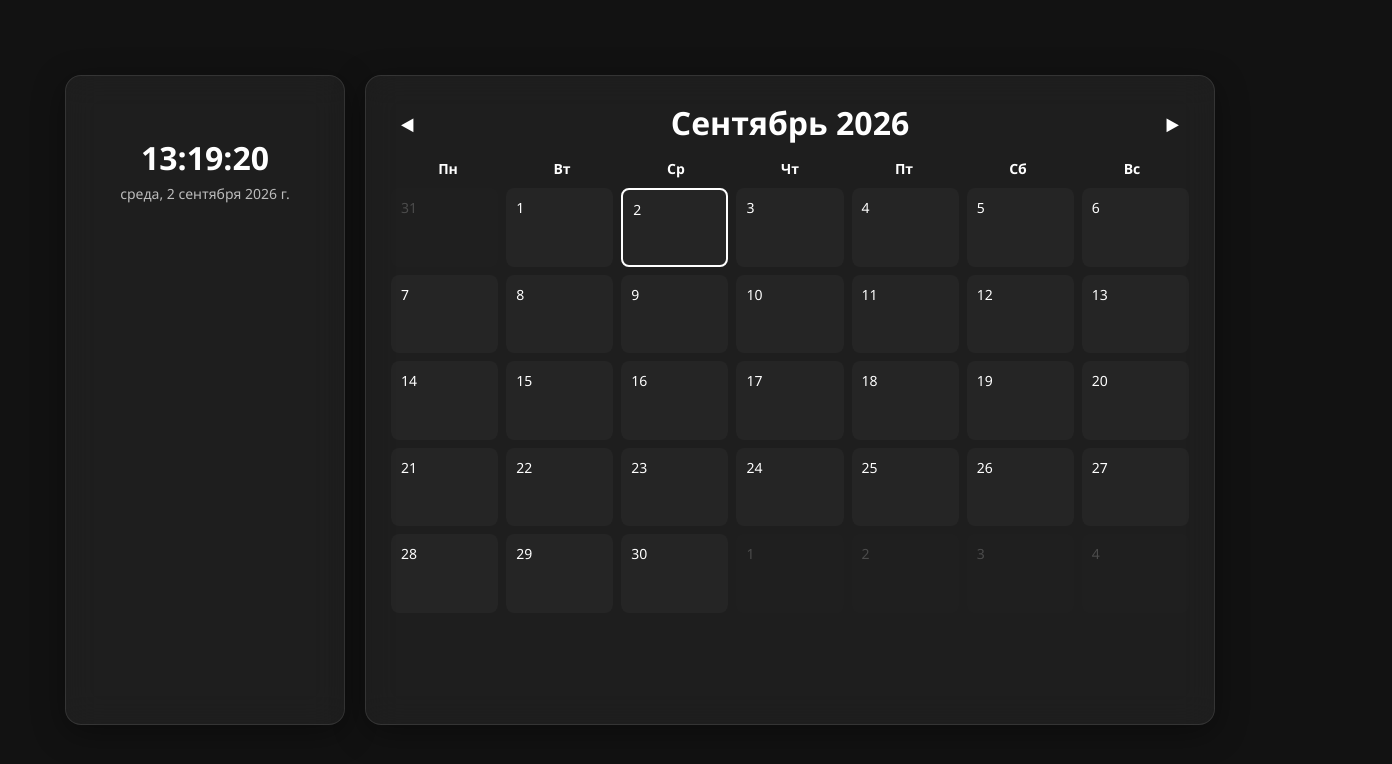
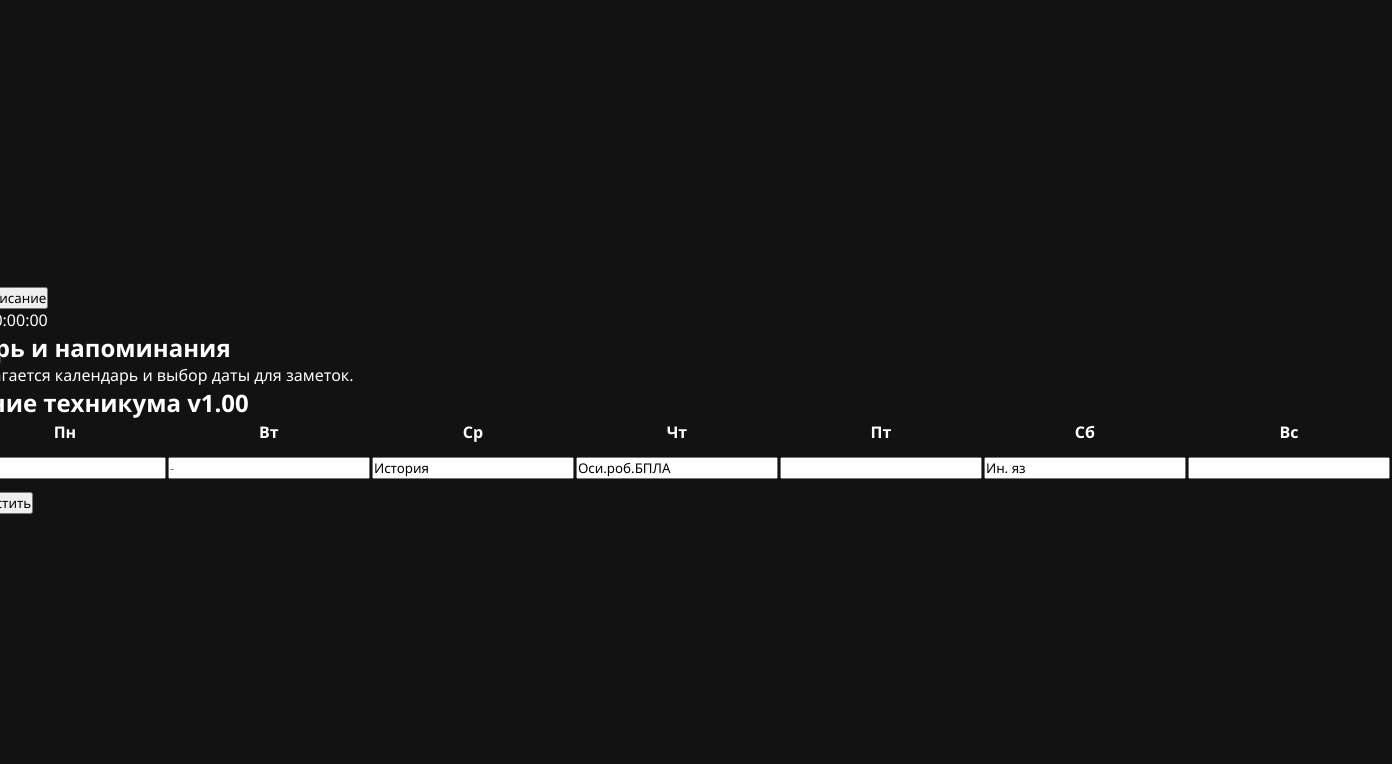
Before and after one commit to forgetoneforever-a11y/college_organizer-, a website: page index.html in a window 1280 px wide. Shown: the whole page, 1392 px wide, since content can reach past the window. Drawn offline with Linux system fonts and the light colour scheme.

Commit message:
Update index.html

```diff
--- a/index.html
+++ b/index.html
@@ -3,53 +3,75 @@
 <head>
     <meta charset="UTF-8">
     <meta name="viewport" content="width=device-width, initial-scale=1.0">
-    <title>Календарь Заметок</title>
+    <title>College Organizer</title>
     <link rel="stylesheet" href="style.css">
 </head>
 <body>
+    <div class="app-wrapper">
+        <!-- Шапка с навигацией по вкладкам -->
+        <header class="app-header">
+            <div class="nav-tabs">
+                <button class="tab-btn active" data-tab="calendar-section">Календарь</button>
+                <button class="tab-btn" data-tab="schedule-section">Расписание</button>
+            </div>
+            <div class="status-widget">
+                <span id="current-date-time">02.09.2026 • 00:00:00</span>
+            </div>
+        </header>
 
-    <div class="app-container">
-        <aside class="sidebar glass">
-            <div class="live-clock-container">
-                <div id="live-time" class="live-time">00:00:00</div>
-                <div id="live-date" class="live-date">Загрузка даты...</div>
+        <!-- ВКЛАДКА 1: Календарь и Заметки -->
+        <section id="calendar-section" class="tab-content active">
+            <h2>Календарь и напоминания</h2>
+            <!-- Твой текущий код календаря и формы отправки в Telegram -->
+            <div class="calendar-card">
+                <!-- Здесь твои элементы календаря -->
+                <p>Здесь располагается календарь и выбор даты для заметок.</p>
             </div>
-        </aside>
+        </section>
 
-        <main class="calendar-main glass">
-            <header class="calendar-header">
-                <button id="prev-month">◀</button>
-                <h1 id="month-year">Месяц Год</h1>
-                <button id="next-month">▶</button>
-            </header>
-
-            <div class="weekdays">
-                <div>Пн</div><div>Вт</div><div>Ср</div><div>Чт</div><div>Пт</div><div>Сб</div><div>Вс</div>
+        <!-- ВКЛАДКА 2: Расписание -->
+        <section id="schedule-section" class="tab-content">
+            <div class="schedule-header">
+                <h2>Расписание техникума <span class="badge">v1.00</span></h2>
             </div>
 
-            <div class="days-grid" id="days-grid"></div>
-        </main>
-    </div>
-
-    <!-- Модальное окно для заметок и Telegram-будильника -->
-    <div id="note-modal" class="modal hidden">
-        <div class="modal-content glass">
-            <h3 id="modal-date-title">Заметки на дату</h3>
-            <textarea id="note-text" placeholder="Введите заметку на этот день..."></textarea>
-
-            <div class="alarm-section" style="margin-top: 15px;">
-                <label style="font-size: 14px; display: block; margin-bottom: 5px;">⏰ Будильник в Telegram:</label>
-                <div style="display: flex; gap: 10px;">
-                    <input type="date" id="alarm-date" style="padding: 6px; border-radius: 6px; border: 1px solid rgba(255,255,255,0.2); background: rgba(0,0,0,0.2); color: #fff; flex: 1;">
-                    <input type="time" id="alarm-time" style="padding: 6px; border-radius: 6px; border: 1px solid rgba(255,255,255,0.2); background: rgba(0,0,0,0.2); color: #fff; width: 110px;">
-                </div>
+            <div class="table-responsive">
+                <table class="schedule-table">
+                    <thead>
+                        <tr>
+                            <th>№</th>
+                            <th>Время</th>
+                            <th>Пн</th>
+                            <th>Вт</th>
+                            <th>Ср</th>
+                            <th>Чт</th>
+                            <th>Пт</th>
+                            <th>Сб</th>
+                            <th>Вс</th>
+                        </tr>
+                    </thead>
+                    <tbody>
+                        <tr>
+                            <td>1</td>
+                            <td class="time-cell">08:30 - 10:00</td>
+                            <td><input type="text" class="schedule-input" placeholder="-"></td>
+                            <td><input type="text" class="schedule-input" placeholder="-"></td>
+                            <td><input type="text" class="schedule-input" value="История"></td>
+                            <td><input type="text" class="schedule-input" value="Оси.роб.БПЛА"></td>
+                            <td><input type="text" class="schedule-input" placeholder=""></td>
+                            <td><input type="text" class="schedule-input" value="Ин. яз"></td>
+                            <td><input type="text" class="schedule-input" placeholder=""></td>
+                        </tr>
+                        <!-- Остальные строки расписания аналогично -->
+                    </tbody>
+                </table>
             </div>
 
-            <div class="modal-buttons" style="margin-top: 20px;">
-                <button id="save-note-btn">Сохранить</button>
-                <button id="close-modal-btn">Закрыть</button>
+            <div class="schedule-actions">
+                <button id="save-schedule-btn" class="btn-dark">Сохранить</button>
+                <button id="clear-schedule-btn" class="btn-red">Очистить</button>
             </div>
-        </div>
+        </section>
     </div>
 
     <script src="script.js"></script>
```
